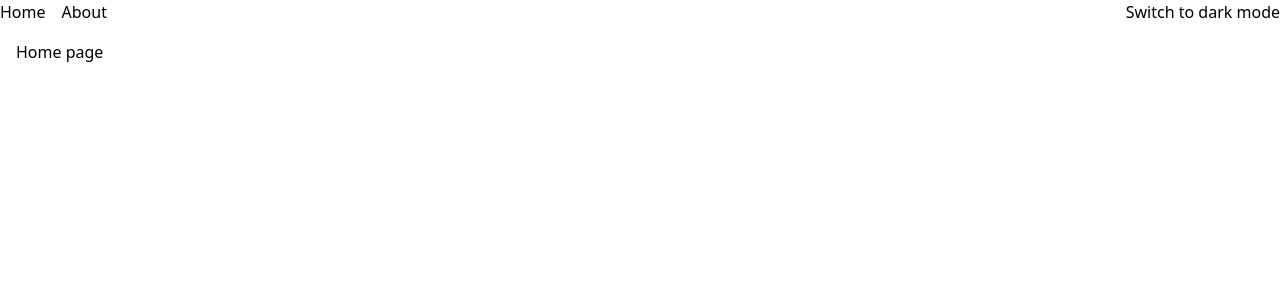
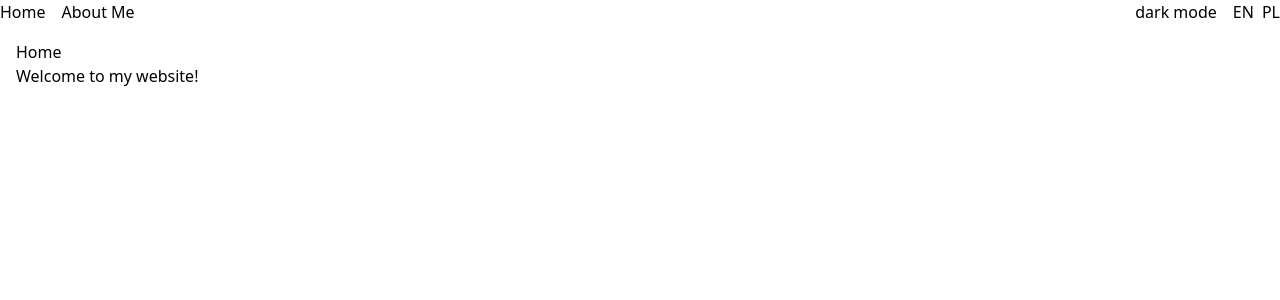
Before and after one commit to touwinho/curriculum-vitae, a React (Vite) app: page / in a window 1280 px wide. Shown: the top 300 px of the page. Built offline with nearby package versions, Linux system fonts and the light colour scheme.

Commit message:
Implement translations logic

```diff
--- a/package.json
+++ b/package.json
@@ -10,8 +10,10 @@
     "preview": "vite preview"
   },
   "dependencies": {
+    "i18next": "^24.2.1",
     "react": "^19.0.0",
     "react-dom": "^19.0.0",
+    "react-i18next": "^15.4.0",
     "react-router-dom": "^7.1.1"
   },
   "devDependencies": {
--- a/src/components/Header/index.tsx
+++ b/src/components/Header/index.tsx
@@ -1,22 +1,34 @@
 import React from 'react'
 import { Link } from 'react-router-dom'
+import { useTranslation } from 'react-i18next'
 import useTheme from '@/hooks/useTheme'
 
 const Header: React.FC = () => {
   const { theme, toggleTheme } = useTheme()
+  const { i18n, t } = useTranslation()
+
+  const changeLanguage = (lng: string) => {
+    i18n.changeLanguage(lng)
+  }
 
   return (
     <header>
       <nav className="flex justify-between items-center">
         <div>
           <Link to="/" className="mr-4">
-            Home
+            {t('header.home')}
           </Link>
-          <Link to="/about">About</Link>
+          <Link to="/about">{t('header.about')}</Link>
         </div>
-        <button onClick={toggleTheme}>
-          Switch to {theme === 'light' ? 'dark' : 'light'} mode
-        </button>
+        <div>
+          <button onClick={toggleTheme} className="mr-4">
+            {theme === 'light' ? 'dark' : 'light'} mode
+          </button>
+          <button onClick={() => changeLanguage('en')} className="mr-2">
+            EN
+          </button>
+          <button onClick={() => changeLanguage('pl')}>PL</button>
+        </div>
       </nav>
     </header>
   )
--- /dev/null
+++ b/src/i18n.ts
@@ -0,0 +1,26 @@
+import i18n from 'i18next'
+import { initReactI18next } from 'react-i18next'
+import en from './locales/en.json'
+import pl from './locales/pl.json'
+
+const userLanguage = navigator.language
+
+i18n.use(initReactI18next).init({
+  resources: {
+    en: {
+      translation: en,
+    },
+    pl: {
+      translation: pl,
+    },
+  },
+  lng:
+    localStorage.getItem('language') ||
+    (userLanguage.startsWith('pl') ? 'pl' : 'en'),
+  fallbackLng: 'en',
+  interpolation: {
+    escapeValue: false,
+  },
+})
+
+export default i18n
--- /dev/null
+++ b/src/locales/en.json
@@ -0,0 +1,14 @@
+{
+  "header": {
+    "home": "Home",
+    "about": "About Me"
+  },
+  "home": {
+    "title": "Home",
+    "welcome": "Welcome to my website!"
+  },
+  "about": {
+    "title": "About Me",
+    "description": "This is about me page."
+  }
+}
--- /dev/null
+++ b/src/locales/pl.json
@@ -0,0 +1,14 @@
+{
+  "header": {
+    "home": "Strona główna",
+    "about": "O mnie"
+  },
+  "home": {
+    "title": "Strona główna",
+    "welcome": "Witam na mojej stronie!"
+  },
+  "about": {
+    "title": "O mnie",
+    "description": "To jest strona o mnie."
+  }
+}
--- a/src/main.tsx
+++ b/src/main.tsx
@@ -1,6 +1,7 @@
 import { StrictMode } from 'react'
 import { createRoot } from 'react-dom/client'
 import { App } from './components/App'
+import './i18n'
 
 createRoot(document.getElementById('root')!).render(
   <StrictMode>
--- a/src/pages/About/index.tsx
+++ b/src/pages/About/index.tsx
@@ -1,5 +1,13 @@
 import React from 'react'
+import { useTranslation } from 'react-i18next'
 
 export const About: React.FC = () => {
-  return <div>About page</div>
+  const { t } = useTranslation()
+
+  return (
+    <div>
+      <h1>{t('about.title')}</h1>
+      <p>{t('about.description')}</p>
+    </div>
+  )
 }
--- a/src/pages/Home/index.tsx
+++ b/src/pages/Home/index.tsx
@@ -1,5 +1,13 @@
 import React from 'react'
+import { useTranslation } from 'react-i18next'
 
 export const Home: React.FC = () => {
-  return <div>Home page</div>
+  const { t } = useTranslation()
+
+  return (
+    <div>
+      <h1>{t('home.title')}</h1>
+      <p>{t('home.welcome')}</p>
+    </div>
+  )
 }
```
Also changed, not shown: 1 other file (tests, documents, lock files or other folders).
